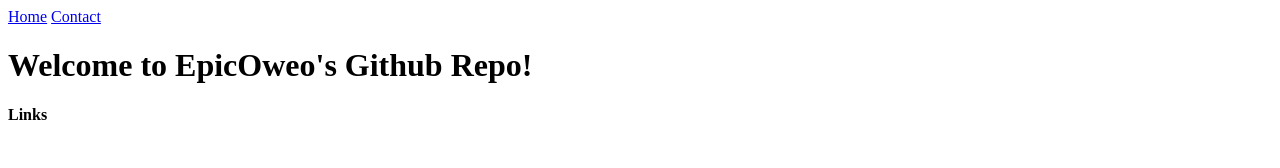
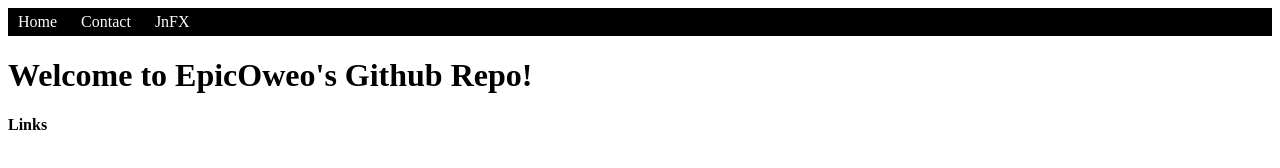
Before and after one commit to EpicOweo/bradentheoreo.github.io, a plain HTML site: page index.html in a window 1280 px wide. Drawn offline with Linux system fonts and the light colour scheme.

Commit message:
Update index.html

```diff
--- a/index.html
+++ b/index.html
@@ -1,14 +1,15 @@
 <html>
   <head>
-    <title>EpicOweo's Java Tutorials</title>
+    <title>EpicOweo's Main Repo</title>
     <meta charset="utf8">
-    <!--<link href="./style.css" rel="stylesheet" type="text/css">-->
+    <link href="./style.css" rel="stylesheet" type="text/css">
   </head>
   <body>
     <div class="menubar">
         <!--Top menu bar links-->
         <a class="toplinks" href="./index.html">Home</a>
         <a class="toplinks" href="./webpages/contact.html">Contact</a>
+        <a class="toplinks" href="./webpages/jnfxdocs.html">JnFX</a>
     </div>
     <h1>Welcome to EpicOweo's Github Repo!</h1>
     <h4>Links</h4>
```
